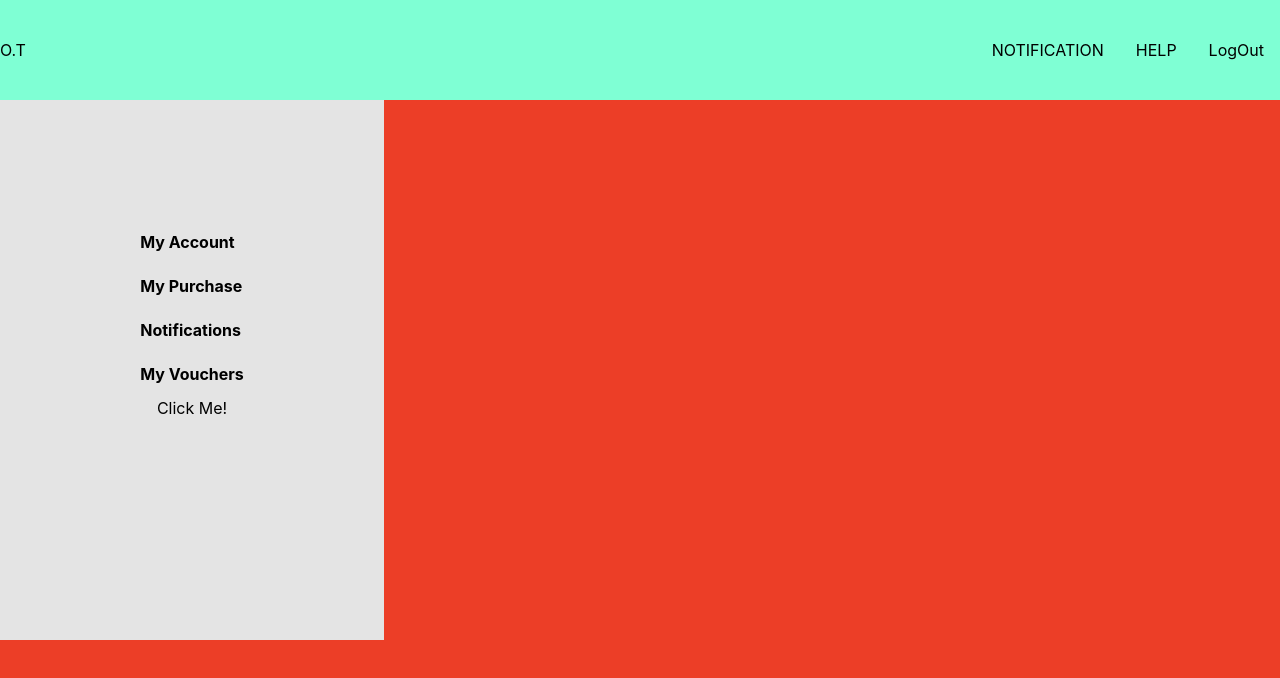
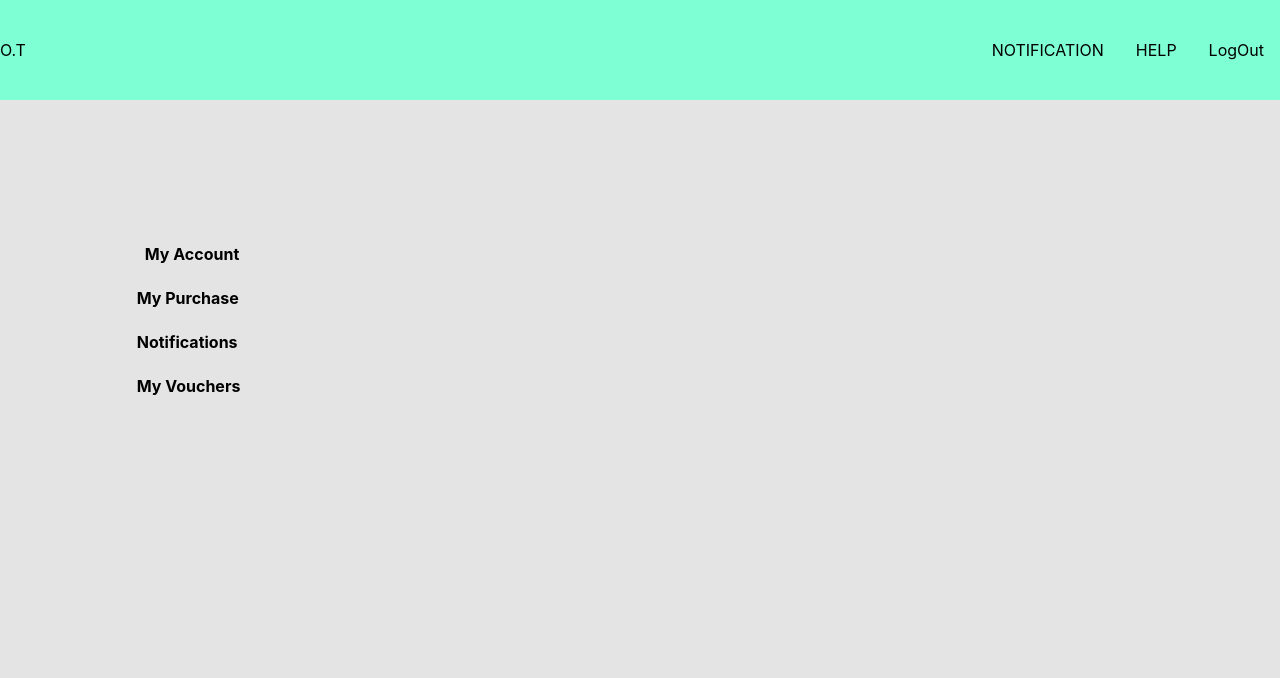
Before and after one commit to 09allude/Online-Tindahan, a React (Create React App) app: page /dashboard in a window 1280 px wide. Shown: the top 678 px of the page. Built offline with nearby package versions, Linux system fonts and the light colour scheme.

Commit message:
Dashboard Navigation

```diff
--- a/src/App.js
+++ b/src/App.js
@@ -4,6 +4,7 @@ import { Routes, Route } from "react-router-dom";
 
 import LogIn from "./routers/LogIn";
 import Dashboard from "./routers/Dashboard";
+import MyAccount from "./components/Dashboard_MenuPages/myAccount";
 
 import "./index.css";
 
@@ -12,6 +13,7 @@ function App() {
     <Routes>
       <Route path="/" element={<LogIn />} />
       <Route path="/dashboard" element={<Dashboard />} />
+      <Route path="/MyAccount" element={<MyAccount />} />
     </Routes>
   );
 }
--- a/src/components/Dashboard_MenuPages/Dashboard_User.js
+++ /dev/null
@@ -1,9 +0,0 @@
-import React from 'react'
-
-const Dashboard_User = () => {
-  return (
-    <div>Dashboard_User</div>
-  )
-}
-
-export default Dashboard_User
--- /dev/null
+++ b/src/components/Dashboard_MenuPages/My_Purchase.js
@@ -0,0 +1,9 @@
+import React from 'react'
+
+const My_Purchase = () => {
+  return (
+    <div>My_Purchase</div>
+  )
+}
+
+export default My_Purchase
--- /dev/null
+++ b/src/components/Dashboard_MenuPages/myAccount.js
@@ -0,0 +1,17 @@
+import React from 'react';
+
+
+import NavBar from '../NavBar';
+import DashboardSideBar from '../Dashboard_SideBar';
+const  MyAccount = () => {
+
+  return (
+    <div>
+      <NavBar />
+      <DashboardSideBar sample={'myaccount'} />
+
+    </div>
+  )
+}
+
+export default MyAccount
--- a/src/components/Dashboard_Page.js
+++ /dev/null
@@ -1,64 +0,0 @@
-import React, { useState } from 'react';
-import "../components/Dashboard_Pages_Styles.css";
-import Dashboard_User from './Dashboard_MenuPages/Dashboard_User';
-
-import { Link } from 'react-router-dom';
-
-const Dashboard_Page = () => {
-
-  const [ activeMenu, setActiveMenu ] = React.useState( false );
-  const handleClick = () => {
-    if(activeMenu == true) {
-      return (
-        <div>
-          <Dashboard_User />
-        </div>
-      )
-    } else {
-      setActiveMenu(!activeMenu);
-    }
-  }
-
-  // function onClick_Menu() {
-  //   var displayMenu = document.getElementById("Menu_Frame");
-
-  //   if ( displayMenu.style.display == 'none' ) {
-  //     display.style.display === 'block';
-  //   } else {
-  //     display.style.display === 'none'
-  //   }
-  // }
-
-  return (
-    <div className="Dashboard_Frame">
-      <div className="Dashboard_Menu">
-
-        <ul>
-          <li>
-            <Link className="myAccount">My Account</Link>
-          </li>
-          <li>
-            <Link>My Purchase</Link>
-          </li>
-          <li>
-            <Link>Notifications</Link>
-          </li>
-          <li>
-            <Link>My Vouchers</Link>
-          </li>
-        </ul>
-
-        <button onClick={handleClick} >Click Me!</button>
-      </div>
-
-      <div id="Menu_Frame" className="Menu_Frame">
-        <Dashboard_User />
-      </div>
-
-      {/* { this.state.visible ? <div> <Dashboard_User /> <div/> : null } */}
-
-    </div>
-  )
-}
-
-export default Dashboard_Page;
--- a/src/components/Dashboard_Pages_Styles.css
+++ b/src/components/Dashboard_Pages_Styles.css
@@ -2,7 +2,7 @@
     width: 100%;
     height: 100vh;
 
-    background-color: rgb(236, 62, 39);
+    background-color: rgb(228, 228, 228);
 }
 
 .Dashboard_Menu {
--- /dev/null
+++ b/src/components/Dashboard_SideBar.js
@@ -0,0 +1,70 @@
+import React, { Component } from 'react';
+import "../components/Dashboard_Pages_Styles.css";
+// import myaccount from './Dashboard_MenuPages/myAccount';
+import My_Purchase from './Dashboard_MenuPages/My_Purchase';
+
+import { Link, useNavigate } from 'react-router-dom';
+
+export class Dashboard_Page extends Component {
+// selected var = navigate
+
+  constructor(props) {
+   super (props);
+   console.log("props from dashboard : ", this.props.sample);
+    this.state = {
+      screen:  this.props.sample,
+      myPurchase: false,
+
+    };
+  }
+
+  // if(selected === userAccount ) {
+  //   this.setState({ userAccount: true })
+  // }
+
+  // onClick() {
+  //   let navigate = useNavigate()
+  //   console.log("asddfsdf");
+  //   navigate("/myAccount");
+  //   return <myAccount />
+  // }
+
+render () {
+
+
+  return (
+    <div className="Dashboard_Frame">
+      <div className="Dashboard_Menu">
+
+        <ul>
+          {/* <li>
+            <Link className="myAccount" onClick={this.onClick}>My Account</Link>
+          </li> */}
+          <li>
+              <Link className={this.state.screen == "myaccount" ? 'text-red-500' : 'text-slate-500' && 'p-2'}  to="/myAccount">My Account</Link>
+          </li>
+          <li>
+            <Link>My Purchase</Link>
+          </li>
+          <li>
+            <Link>Notifications</Link>
+          </li>
+          <li>
+            <Link>My Vouchers</Link>
+          </li>
+        </ul>
+      </div>
+
+      {/* <div id="Menu_Frame" className="Menu_Frame">
+        <MyAccount />
+      </div> */}
+
+      {/* { this.state.visible ? <div> <MyAccount /> <div/> : null } */}
+
+    </div>
+  )
+}
+
+}
+
+export default Dashboard_Page;
--- a/src/components/LoginPage.js
+++ b/src/components/LoginPage.js
@@ -7,6 +7,9 @@ import { useNavigate } from 'react-router-dom';
 import { Link } from 'react-router-dom';
 
 const LoginPage = () => {
+
+  const [ isActive, setActive ] = useState(false);
+
   const navigate = useNavigate();
   const adminUser = {
     email: "admin@admin.com",
@@ -32,6 +35,10 @@ const LoginPage = () => {
     } else {
       console.log("Details do not match!")
       setError("Details do not match!!")
+      setActive(true);
+      // return (
+      //   <div className="p-5 rounded-md animate-bounce underline underline-offset-8 transition duration-150 ease-in-out">{ error }</div>
+      // )
     }
   }
 
@@ -56,8 +63,7 @@ const LoginPage = () => {
             <div>{ error }</div>
           </>) } */}
 
-          <div className="p-5 rounded-md animate-bounce underline underline-offset-8">{ error }</div>
-
+          {/* link_underline link_underline_black */}
           <h1>LOG IN</h1>
           <form className="form_CN" onSubmit={submitHandler}>
             <input
@@ -84,6 +90,9 @@ const LoginPage = () => {
               onChange={ e=> setDetails({ ...details, password: e.target.value }) }
               value={details.password}
             />
+            <div className={isActive ? 'block' : 'hidden'}>
+              <div className="p-5 rounded-md animate-bounce underline underline-offset-8 transition duration-150 ease-in-out">{ error }</div>
+            </div>
             <button className="bg-emerald-400 hover:bg-emerald-500 rounded-md p-2">Log In</button>
 
             <Link>Forgot Password?</Link>
--- a/src/components/testing.js
+++ b/src/components/testing.js
@@ -14,7 +14,7 @@ class testing extends Component{
                 }} >Click Me!</button>
               </div>
 
-              {/* { this.state.visible ? <div> <Dashboard_User /> <div/> : null } */}
+              {/* { this.state.visible ? <div> <MyAccount /> <div/> : null } */}
 
             </div>
         )
--- a/src/routers/Dashboard.js
+++ b/src/routers/Dashboard.js
@@ -1,13 +1,15 @@
 import React from 'react'
 
 import NavBar from '../components/NavBar';
-import Dashboard_Page from '../components/Dashboard_Page';
+import DashboardSideBar from '../components/Dashboard_SideBar';
+// import MyAccount from '../components/Dashboard_MenuPages/MyAccount';
+// import My_Purchase from '../components/Dashboard_MenuPages/My_Purchase';
 
 const Dashboard = () => {
   return (
     <div>
       <NavBar />
-      <Dashboard_Page />
+      <DashboardSideBar sample={true} />
     </div>
   )
 }
--- a/tailwind.config.js
+++ b/tailwind.config.js
@@ -4,12 +4,27 @@ module.exports = {
   theme: {
     extend: {
       padding: {
-        xxl: '65rem' //FOR LOGIN PAGE NAV_BAR
+        xxl: '65rem', //FOR LOGIN PAGE NAV_BAR
+        width: '30%',
+        height: '80vh',
       },
       backgroundColor: {
         'LogIn_Frame': '#baffb8',
-        'main-bg_btn': '#20232A' //FOR LOGIN BUTTON ONLY?
+        'main-bg': 'rgb(236, 62, 39)' //FOR UNIVERSAL USAGE
+      },
+
+      link_underline: {
+        'border-bottom-width': '0',
+        'background-image': 'linear-gradient(transparent, transparent), linear-gradient(#fff, #fff)',
+        'background-size': '0 3px',
+        'background-position': '0 100%',
+        'background-repeat': 'no-repeat',
+        'transition': 'background-size .5s ease-in-out',
+      },
+      link_underline_black: {
+        'background-image': 'linear-gradient(transparent, transparent), linear-gradient(#F2C, #F2C)',
       }
+
     },
   },
   plugins: [],
```
